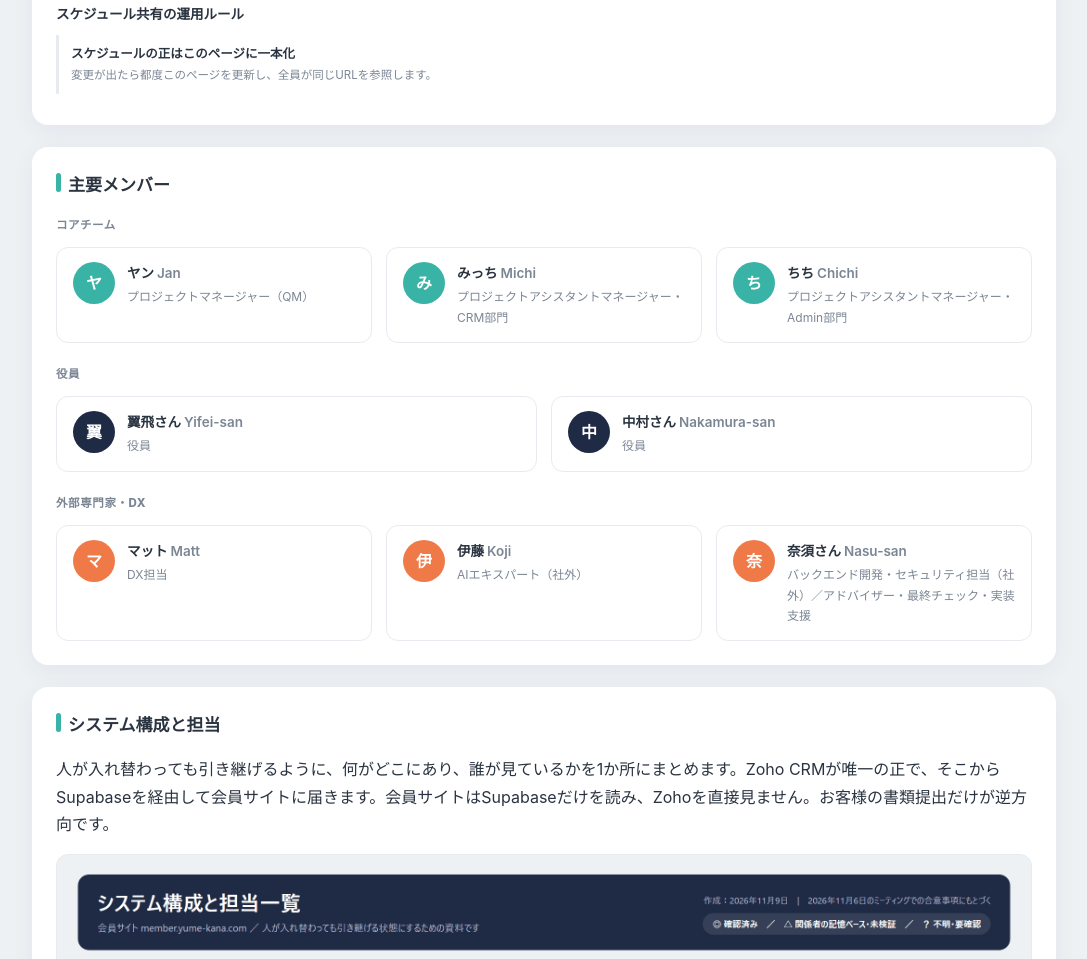
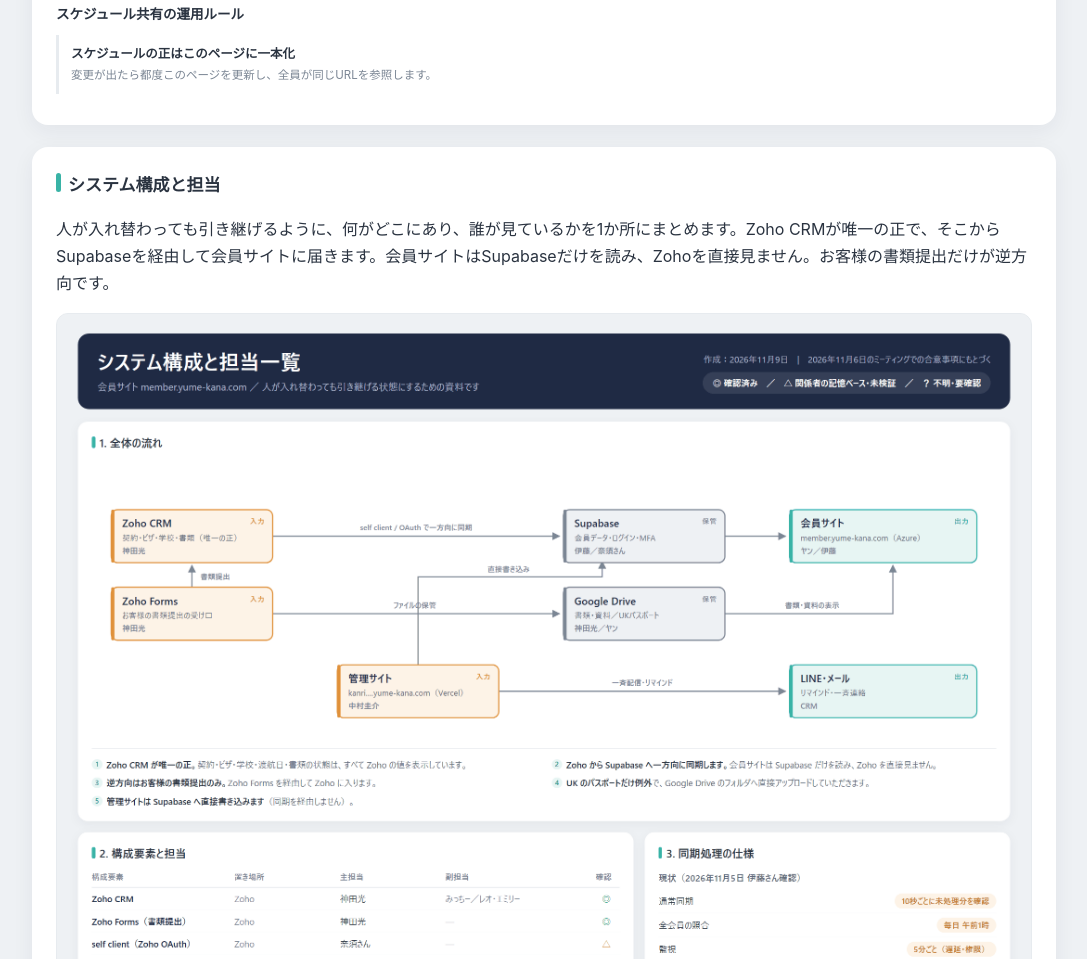
Before and after one commit to jhromek-ops/yumekana-member-site, a plain HTML site: page status.html in a window 1280 px wide. Shown: the part 4506-5465 px from the top of the page, without its empty margins (96-1183 px from the left). Drawn offline with Linux system fonts and the light colour scheme.

Commit message:
Drop the key members section, now that the architecture covers it
Who does what is on the architecture poster, so the separate card list
said the same thing twice. Yifei-san and Chichi were only in that list;
they still appear where the timeline records their sign-off.

The poster's width and height attributes were also still the old ones,
which reserved the wrong space for it while it loaded.

Co-Authored-By: Claude Opus 5 <noreply@anthropic.com>

```diff
--- a/status.html
+++ b/status.html
@@ -216,20 +216,6 @@
   .stl-date{font-size:12px;font-weight:700;color:var(--teal-dark);font-family:'SF Mono',Consolas,monospace;white-space:nowrap;background:var(--teal-soft);padding:3px 11px;border-radius:999px}
   .stl-item.last .stl-date{color:var(--navy);background:#e7e9ee}
   .stl-fix{display:inline-block;margin-top:5px;font-size:11px;font-weight:800;color:var(--orange);background:var(--orange-soft);padding:3px 10px;border-radius:999px}
-
-  /* team */
-  .team-group{margin-bottom:22px}
-  .team-group:last-child{margin-bottom:0}
-  .team-group-title{font-size:11.5px;font-weight:800;color:var(--sub);text-transform:uppercase;letter-spacing:.6px;margin:0 0 12px}
-  .team-grid{display:grid;grid-template-columns:repeat(auto-fit,minmax(240px,1fr));gap:14px}
-  .member-card{display:flex;gap:12px;align-items:flex-start;border:1px solid var(--line);border-radius:12px;padding:14px 16px}
-  .member-avatar{width:42px;height:42px;border-radius:50%;display:grid;place-items:center;font-weight:800;font-size:16px;flex-shrink:0;color:#fff}
-  .member-avatar.core{background:var(--teal)}
-  .member-avatar.exec{background:var(--navy)}
-  .member-avatar.ext{background:var(--orange)}
-  .member-name{font-weight:800;font-size:13.5px;margin:0 0 2px}
-  .member-native{color:var(--sub);font-weight:600}
-  .member-role{font-size:12px;color:var(--sub);margin:0}
 
   footer{text-align:center;font-size:11.5px;color:var(--sub);padding:20px 0 40px}
   /* 承認用サマリー */
@@ -717,93 +703,15 @@
     </section>
 
     <section class="panel">
-      <h2 class="sectit" data-ja="主要メンバー" data-en="Key Members">主要メンバー</h2>
-
-      <div class="team-group">
-        <p class="team-group-title" data-ja="コアチーム" data-en="Core Team">コアチーム</p>
-        <div class="team-grid">
-          <div class="member-card">
-            <div class="member-avatar core">ヤ</div>
-            <div>
-              <p class="member-name">ヤン <span class="member-native">Jan</span></p>
-              <p class="member-role" data-ja="プロジェクトマネージャー（QM）" data-en="Project Manager (QM)">プロジェクトマネージャー（QM）</p>
-            </div>
-          </div>
-          <div class="member-card">
-            <div class="member-avatar core">み</div>
-            <div>
-              <p class="member-name">みっち <span class="member-native">Michi</span></p>
-              <p class="member-role" data-ja="プロジェクトアシスタントマネージャー・CRM部門" data-en="Project Assistant Manager, CRM">プロジェクトアシスタントマネージャー・CRM部門</p>
-            </div>
-          </div>
-          <div class="member-card">
-            <div class="member-avatar core">ち</div>
-            <div>
-              <p class="member-name">ちち <span class="member-native">Chichi</span></p>
-              <p class="member-role" data-ja="プロジェクトアシスタントマネージャー・Admin部門" data-en="Project Assistant Manager, Admin">プロジェクトアシスタントマネージャー・Admin部門</p>
-            </div>
-          </div>
-        </div>
-      </div>
-
-      <div class="team-group">
-        <p class="team-group-title" data-ja="役員" data-en="Executives">役員</p>
-        <div class="team-grid">
-          <div class="member-card">
-            <div class="member-avatar exec">翼</div>
-            <div>
-              <p class="member-name">翼飛さん <span class="member-native">Yifei-san</span></p>
-              <p class="member-role" data-ja="役員" data-en="Executive">役員</p>
-            </div>
-          </div>
-          <div class="member-card">
-            <div class="member-avatar exec">中</div>
-            <div>
-              <p class="member-name">中村さん <span class="member-native">Nakamura-san</span></p>
-              <p class="member-role" data-ja="役員" data-en="Executive">役員</p>
-            </div>
-          </div>
-        </div>
-      </div>
-
-      <div class="team-group">
-        <p class="team-group-title" data-ja="外部専門家・DX" data-en="External Experts & DX">外部専門家・DX</p>
-        <div class="team-grid">
-          <div class="member-card">
-            <div class="member-avatar ext">マ</div>
-            <div>
-              <p class="member-name">マット <span class="member-native">Matt</span></p>
-              <p class="member-role" data-ja="DX担当" data-en="DX Lead">DX担当</p>
-            </div>
-          </div>
-          <div class="member-card">
-            <div class="member-avatar ext">伊</div>
-            <div>
-              <p class="member-name">伊藤 <span class="member-native">Koji</span></p>
-              <p class="member-role" data-ja="AIエキスパート（社外）" data-en="External AI Expert">AIエキスパート（社外）</p>
-            </div>
-          </div>
-          <div class="member-card">
-            <div class="member-avatar ext">奈</div>
-            <div>
-              <p class="member-name">奈須さん <span class="member-native">Nasu-san</span></p>
-              <p class="member-role" data-ja="バックエンド開発・セキュリティ担当（社外）／アドバイザー・最終チェック・実装支援" data-en="External Backend Developer & Security Expert / Advisor, final review & hands-on coding">バックエンド開発・セキュリティ担当（社外）／アドバイザー・最終チェック・実装支援</p>
-            </div>
-          </div>
-        </div>
-      </div>
-    </section>
-
-    <section class="panel">
       <h2 class="sectit" data-ja="システム構成と担当" data-en="System Architecture &amp; Ownership">システム構成と担当</h2>
       <p class="lead" data-ja="人が入れ替わっても引き継げるように、何がどこにあり、誰が見ているかを1か所にまとめます。Zoho CRMが唯一の正で、そこからSupabaseを経由して会員サイトに届きます。会員サイトはSupabaseだけを読み、Zohoを直接見ません。お客様の書類提出だけが逆方向です。" data-en="So that the project survives people changing, this records what sits where and who looks after it. Zoho CRM is the single source of truth; data reaches the member site through Supabase. The site reads only Supabase and never Zoho directly. Document uploads are the one path that runs the other way.">人が入れ替わっても引き継げるように、何がどこにあり、誰が見ているかを1か所にまとめます。Zoho CRMが唯一の正で、そこからSupabaseを経由して会員サイトに届きます。会員サイトはSupabaseだけを読み、Zohoを直接見ません。お客様の書類提出だけが逆方向です。</p>
     <figure class="archfig">
       <a class="only-ja" href="assets/system-architecture-ja.png" target="_blank" rel="noopener">
-        <img src="assets/system-architecture-ja.png" width="2100" height="3734" loading="lazy"
+        <img src="assets/system-architecture-ja.png" width="2100" height="3555" loading="lazy"
              alt="会員サイトのシステム構成と担当一覧の全体図。データの流れ、構成要素と担当、同期処理の仕様、人ごとの担当、単一障害点、外部サービス、未決事項をまとめています。">
       </a>
       <a class="only-en" href="assets/system-architecture-en.png" target="_blank" rel="noopener">
-        <img src="assets/system-architecture-en.png" width="2100" height="3708" loading="lazy"
+        <img src="assets/system-architecture-en.png" width="2100" height="3560" loading="lazy"
              alt="One-page overview of the member site architecture and ownership: data flow, components and owners, sync behaviour, who does what, single points of failure, external services and open questions.">
       </a>
       <figcaption>
```
